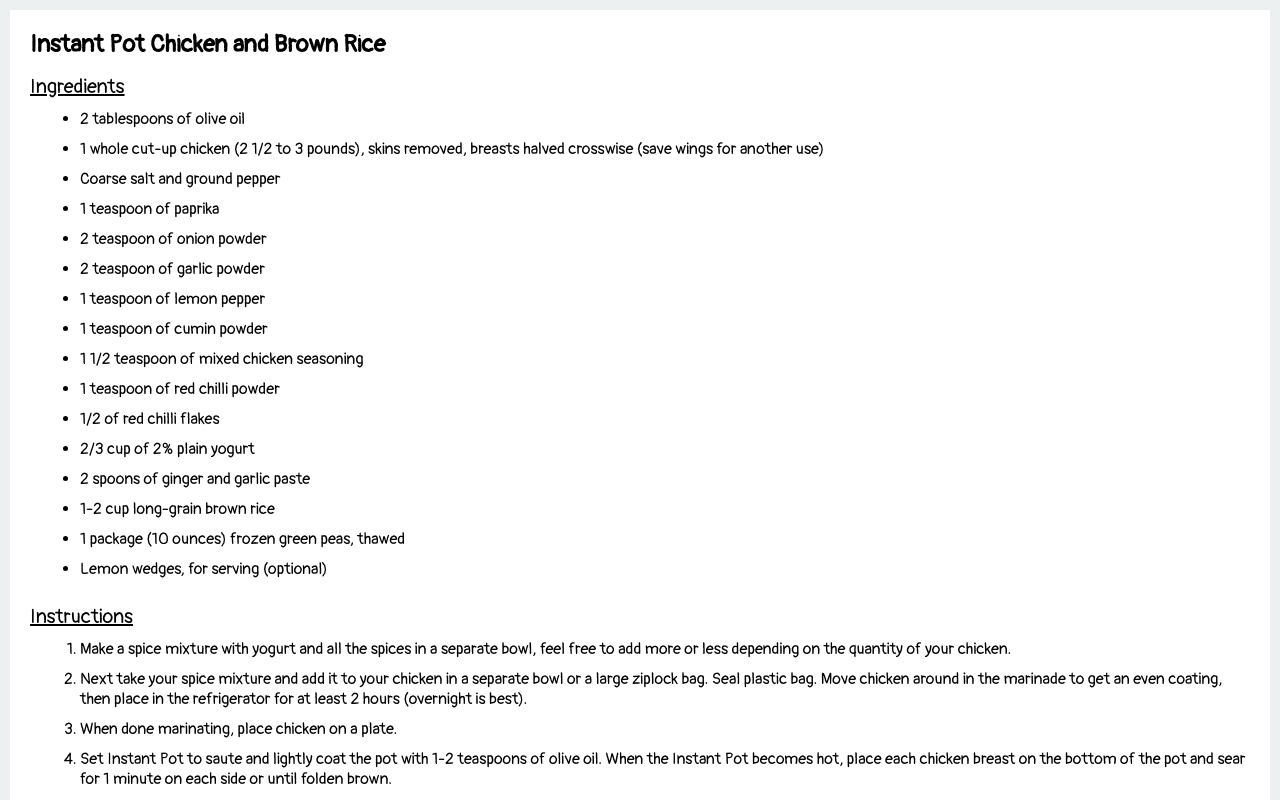
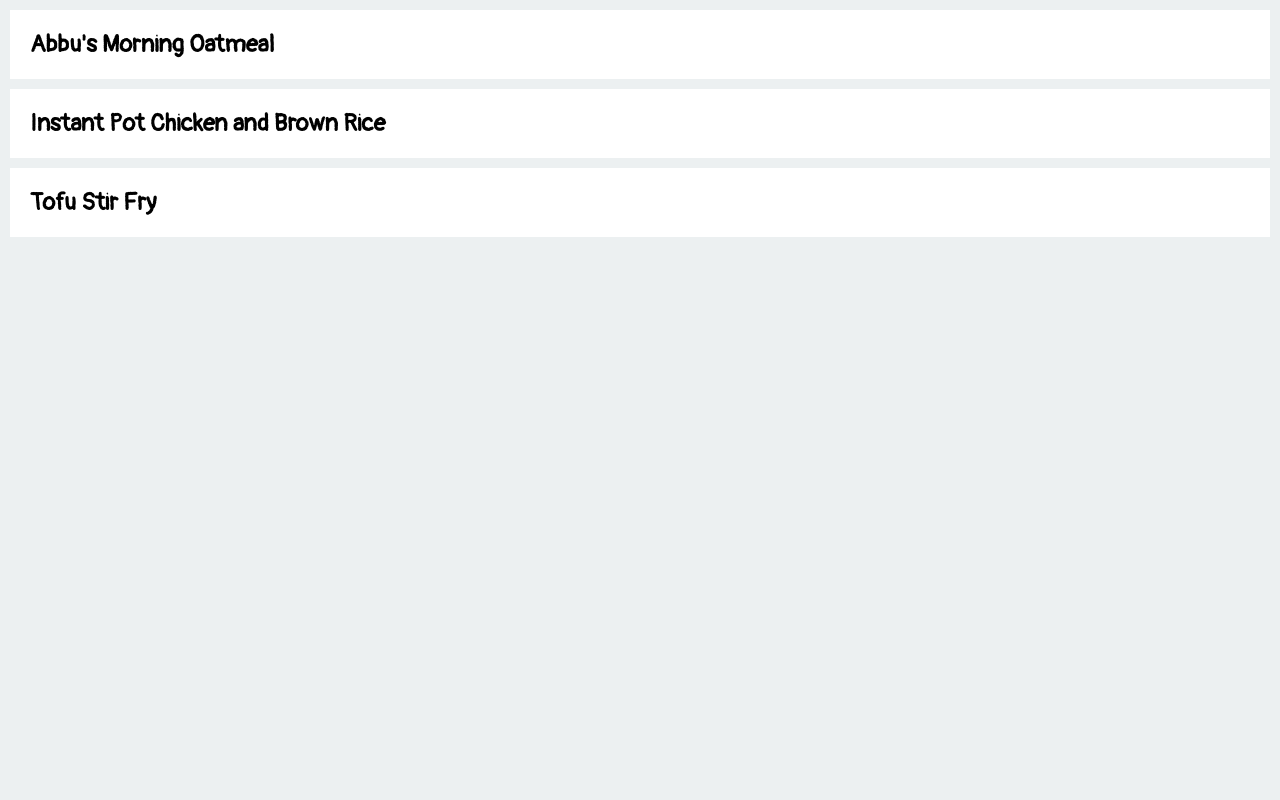
Before and after one commit to szikaria961/my-recipes, a React (Create React App) app: page / in a window 1280 px wide. Shown: the top 800 px of the page. Built offline with nearby package versions, Linux system fonts and the light colour scheme; the HTML template or start-up script is replaced by a standard one.

Commit message:
Change useState to false and Add 1 new recipe

```diff
--- a/src/data/recipes.json
+++ b/src/data/recipes.json
@@ -1,6 +1,23 @@
 [
+  {
+    "id": 1,
+    "title": "Abbu's Morning Oatmeal",
+    "ingredients": [
+      "2/3 cup of 100% Whole Grain Steel Cut Oats",
+      "1/4 cup of Quaker Steel Cut Oats",
+      "2 1/2 cups of water",
+      "a pinch of salt"
+    ],
+    "instructions": [
+      "Pour in 2 1/2 cup of water inside the inner pot.",
+      "Add your oats and mix together the oats with water.",
+      "Put the lid on Instant Pot. Set Valve to sealed and set manual or time to 15 minutes on high pressure.",
+      "Allow to naturally release for 10 minutes before carefully releasing any additional steam by using a wooden spoon to turn valve to vent.",
+      "Remove bowl carefully and then serve with desired toppings or allow to cool and store in fridge to reheat as needed."
+    ]
+  },
 	{
-    "id": 1,
+    "id": 2,
     "title": "Instant Pot Chicken and Brown Rice",
     "ingredients": [
       "2 tablespoons of olive oil",
@@ -34,7 +51,7 @@
     ]
 	},
   {
-    "id": 2,
+    "id": 3,
     "title": "Tofu Stir Fry",
     "ingredients": [
       "1 (14-ounce) packages extra-firm tofu - do not use firm, silken or anything other than extra-firm",
--- a/src/pages/recipes/index.js
+++ b/src/pages/recipes/index.js
@@ -17,7 +17,7 @@
 }
 
 function Recipe({ title, ingredients, instructions }) {
-  const [isOpen, setIsOpen] = useState(true);
+  const [isOpen, setIsOpen] = useState(false);
 
   const handleClick = () => {
     if (isOpen === false) {
```
